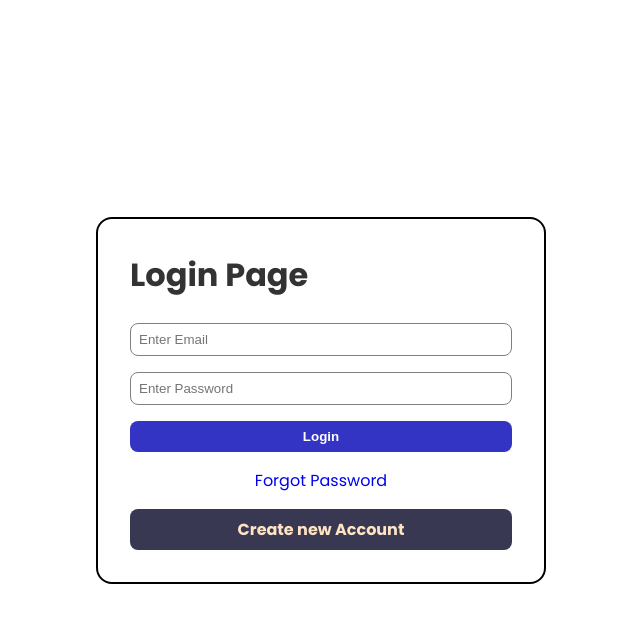
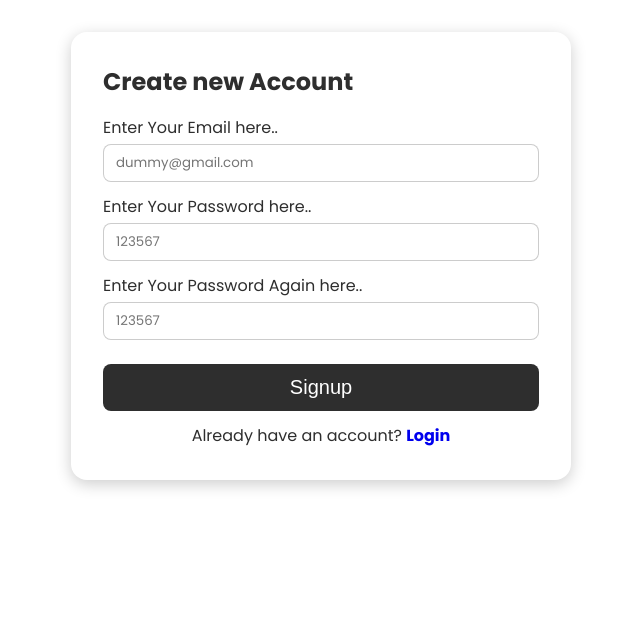
Before and after one commit to devsandeepsharma/Expense-Tracker-With-React, a React (Create React App) app: page /signup in a window 1280 px wide. Before the commit this address led to /login. Shown: the top 622 px of the page, without its empty margins (319-959 px from the left). Built offline with nearby package versions, Linux system fonts and the light colour scheme.

Commit message:
signup page created

```diff
--- a/src/components/Layout/Layout.js
+++ b/src/components/Layout/Layout.js
@@ -1,5 +1,5 @@
-import { createBrowserRouter, RouterProvider } from "react-router-dom"
-import SignupForm from "../Form/SignupForm"
+import { createBrowserRouter, RouterProvider } from "react-router-dom";
+
 import LoginForm from "../Form/LoginForm"
 import Home from "../Home/Home"
 import EditProfile from "../Home/EditProfile"
@@ -7,7 +7,9 @@ import ForgotPassForm from "../Form/ForgotPassForm"
 import PrivateRoute from "./PrivateRoute"
 import AuthWrapper from "./AuthWrapper"
 
-const Layout = (props) => {
+import Signup from "../../pages/Signup";
+
+const Layout = () => {
     const router = createBrowserRouter([
         {
             path: "/",
@@ -27,11 +29,7 @@ const Layout = (props) => {
         },
         {
             path: "/signup",
-            element: (
-                <AuthWrapper>
-                    <SignupForm />
-                </AuthWrapper>
-            )
+            element: <Signup />
         },
         {
             path: "/edit",
@@ -52,11 +50,7 @@ const Layout = (props) => {
     ])
 
     return (
-        <RouterProvider router={router}>
-            <AuthWrapper>
-
-            </AuthWrapper>
-        </RouterProvider>
+        <RouterProvider router={router} />
     )
 }
 
--- /dev/null
+++ b/src/components/UI/Button.js
@@ -0,0 +1,18 @@
+import "./button.css";
+
+const Button = ({
+    className= "",
+    children,
+    onClick=()=>{},
+}) => {
+    return (
+        <button
+            className={`btn ${className}`}
+            onClick={onClick}
+        >
+            {children}
+        </button>
+    )
+}
+
+export default Button;
--- /dev/null
+++ b/src/components/UI/Input.js
@@ -0,0 +1,29 @@
+import "./input.css";
+
+const Input = ({
+    name="",
+    type="text",
+    labelText="Input Lable" ,
+    errText="",
+    value="",
+    onChange=()=>{},
+    ...props
+}) => {
+    return (
+        <div className="input-container">
+            <label htmlFor={name}>{labelText}</label>
+            <input
+                id={name}
+                type={type}
+                name={name}
+
+                value={value}
+                onChange={onChange}
+                {...props}
+            />
+            <p>{errText && errText}</p>
+        </div>
+    )
+}
+
+export default Input;
--- /dev/null
+++ b/src/components/UI/button.css
@@ -0,0 +1,22 @@
+.btn {
+    display: block;
+    border-radius: 8px;
+    border: 0;
+    padding: .75rem 1rem;
+    font-weight: var(--fw-500);
+    font-size: 20px;
+
+    cursor: pointer;
+    transition: all .2s ease-in;
+}
+
+.btn:hover,
+.btn:focus {
+    transform: translateY(-2px);
+    outline: 0;
+}
+
+.btn-primary {
+    background-color: var(--clr-text);
+    color: var(--clr-bg);
+}
--- /dev/null
+++ b/src/components/UI/input.css
@@ -0,0 +1,22 @@
+.input-container {
+    display: flex;
+    flex-direction: column;
+    gap: .25rem;
+}
+
+.input-container input {
+    text-indent: .25rem;
+    padding: .5rem;
+    font-family: inherit;
+    border-radius: 8px;
+    border: 1px solid var(--clr-text-300);
+}
+
+.input-container input:focus {
+    outline: 1px solid var(--clr-text);
+}
+
+.input-container p {
+    font-size: 14px;
+    color: red;
+}
--- a/src/index.css
+++ b/src/index.css
@@ -1,7 +1,7 @@
 :root {
-  --clr-primary: #007BFF;
   --clr-bg: #FFFFFF;
-  --clr-text: #333333;
+  --clr-text: #2E2E2E ;
+  --clr-text-300: rgba(0, 0, 0, 0.2);
 
   --ff-base: "Poppins", sans-serif;
   --fw-300: 300;
@@ -31,3 +31,15 @@ body {
   font-family: var(--ff-base);
   font-weight: var(--fw-400);
 }
+
+.container {
+  display: block;
+  margin: auto;
+  padding: 0 1rem;
+}
+
+@media (min-width: 750px) {
+  .container {
+    padding: 0 4rem;
+  }
+}
--- a/src/index.js
+++ b/src/index.js
@@ -7,4 +7,4 @@ import "./index.css";
 const rootElement = document.getElementById("root");
 
 const root = ReactDOM.createRoot(rootElement);
-root.render(<App />)
+root.render(<div className='container'><App /></div>)
--- /dev/null
+++ b/src/pages/Signup.js
@@ -0,0 +1,65 @@
+import { useState } from "react";
+import { Link } from "react-router-dom";
+
+import Input from "../components/UI/Input";
+import Button from "../components/UI/Button";
+import "./signup.css";
+
+const Signup = () => {
+
+    const [formData, setFormData] = useState({
+        email: '',
+        password: '',
+        confirmpassword: '',
+    });
+
+    const handleChange = (e) => {
+        const { name, value } = e.target;
+        setFormData(prev => ({
+            ...prev,
+            [name]: value
+        }));
+    };
+
+    const handleFormSubmit = (e) => {
+        e.preventDefault();
+        console.log(formData)
+    }
+
+    return (
+        <form className="form" onSubmit={handleFormSubmit} noValidate>
+            <h2>Create new Account</h2>
+            <Input
+                name="email"
+                type="email"
+                labelText="Enter Your Email here.."
+                placeholder="dummy@gmail.com"
+                errText=""
+                value={formData.email}
+                onChange={handleChange}
+            />
+            <Input
+                name="password"
+                type="password"
+                labelText="Enter Your Password here.."
+                placeholder="123567"
+                errText=""
+                value={formData.password}
+                onChange={handleChange}
+            />
+            <Input
+                name="confirmpassword"
+                type="password"
+                labelText="Enter Your Password Again here.."
+                placeholder="123567"
+                errText=""
+                value={formData.confirmpassword}
+                onChange={handleChange}
+            />
+            <Button className="btn-primary">Signup</Button>
+            <p className="form-link">Already have an account? <Link to="/login">Login</Link></p>
+        </form>
+    )
+}
+
+export default Signup;
--- /dev/null
+++ b/src/pages/signup.css
@@ -0,0 +1,37 @@
+.form {
+    border-radius: 16px;
+    padding: 2rem;
+    max-width: 350px;
+    margin: auto;
+    margin-top: 2rem;
+    box-shadow: 0px 4px 16px var(--clr-text-300);
+}
+
+.form .input-container {
+    margin-top: .5rem;
+}
+
+.form h2 {
+    margin-bottom: 1rem;
+}
+
+.form .btn-primary {
+    margin-top: 1.25rem;
+    width: 100%;
+}
+
+.form .form-link {
+    margin-top: .75rem;
+    text-align: center;
+}
+
+.form-link a {
+    font-weight: var(--fw-700);
+}
+
+@media (min-width: 750px) {
+    .form {
+        max-width: 500px;
+        margin-top: 2rem;
+    }
+}
```
